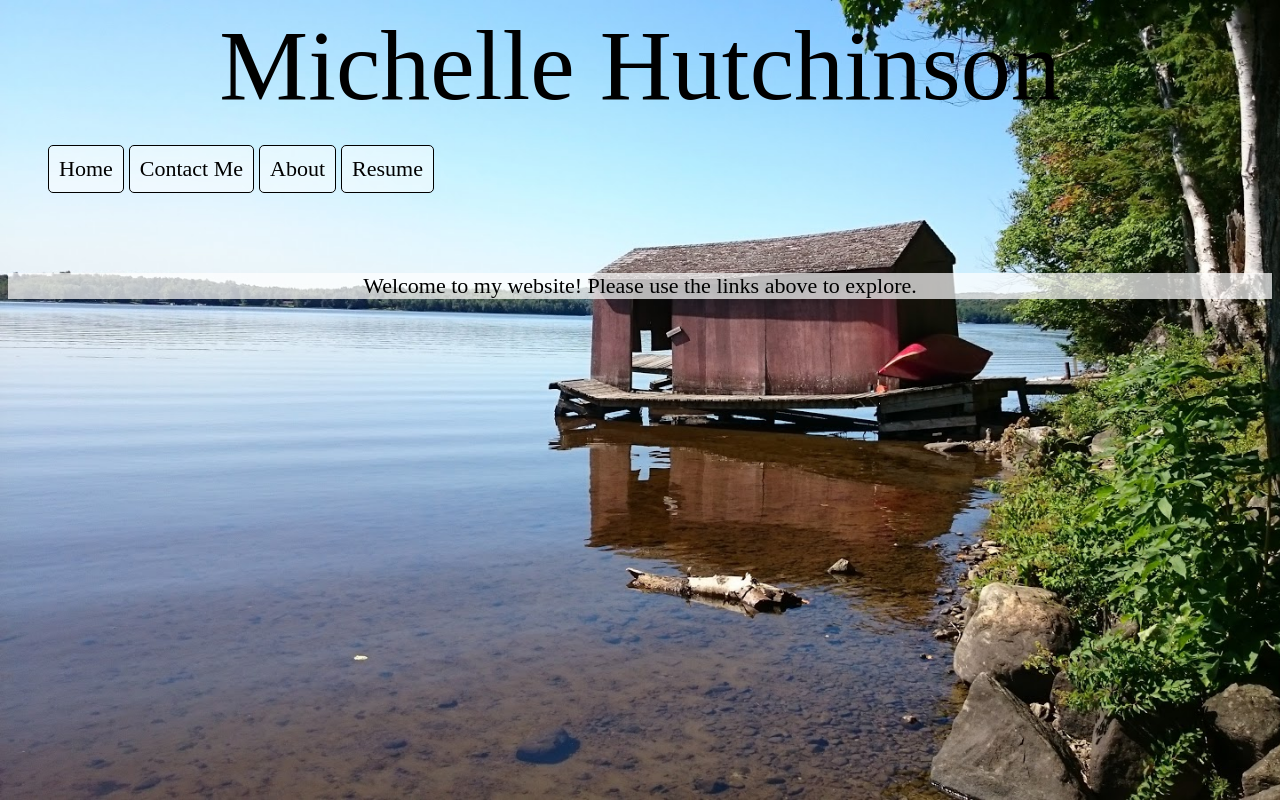
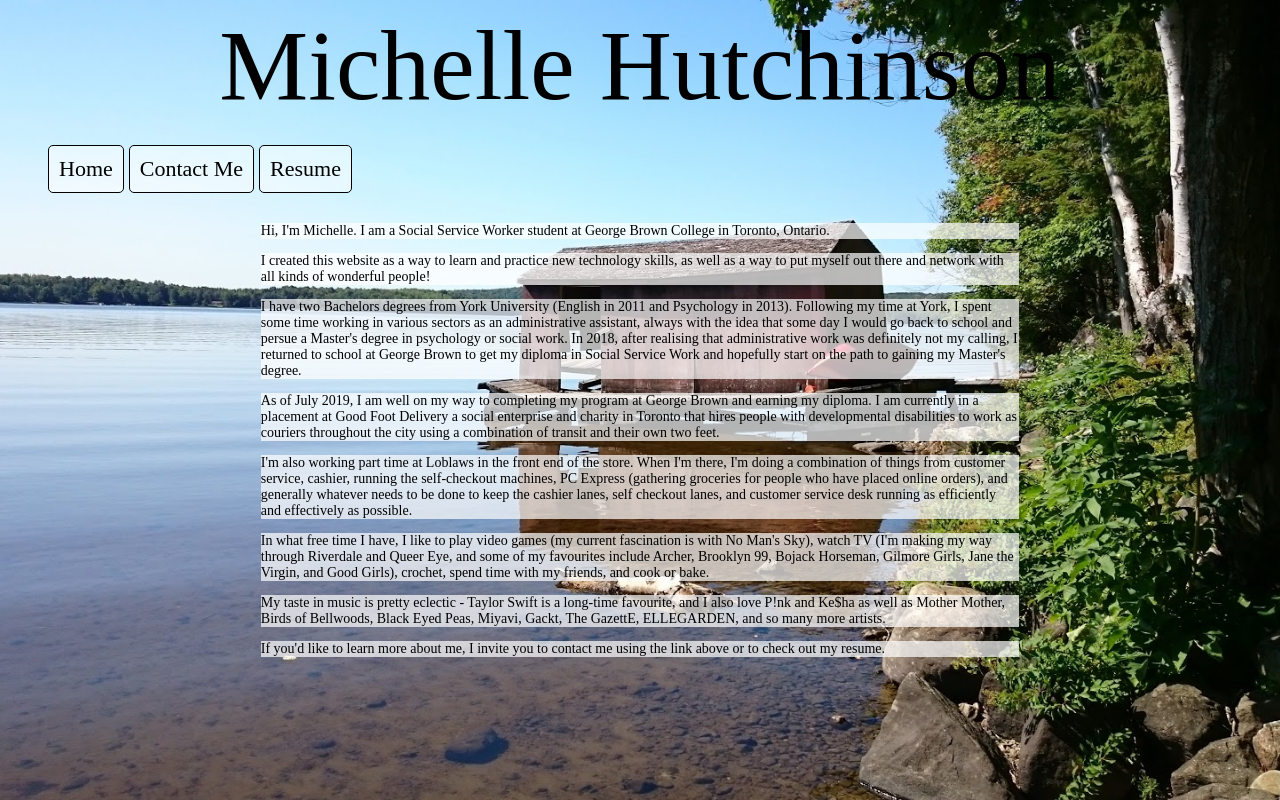
Before and after one commit to michellehutchinson/michellehutchinson.github.io, a plain HTML site: page index.html in a window 1280 px wide. Drawn offline with Linux system fonts and the light colour scheme.

Commit message:
New resume, redid intro page

```diff
--- a/index.css
+++ b/index.css
@@ -8,15 +8,27 @@
 	src: ('fonts/EdwardianScript.TTF'), format('truetype');
 }
 
+@font-face {
+	font-family: 'Miss Fajardose';
+	scr: ('fonts/MissFajardose-Regular.ttf'), format('truetype');
+}
+
+@font-face {
+	font-family: 'Poppins';
+	scr: ('fonts/Poppins-Regular.ttf'), format('truetype');
+}
+
 .background {
 	background-repeat: no-repeat;
 	display:block;
 	background-size: cover;
+	background-attachment: fixed;
+	background-position: top, center;
 }
 
 .header {
 	font-size: 100px;
-	font-family: 'Aller';
+	font-family: 'Miss Fajardose';
 	text-align: center;
 	margin-bottom: 0px;
 	font-weight: 400;
@@ -26,7 +38,7 @@
 
 .header2 {
 	font-size: 50px;
-	font-family: 'Aller';
+	font-family: 'Poppins';
 	text-align: left;
 	margin-bottom: 0px;
 	Font-weight: 300;
@@ -34,7 +46,7 @@
 }
 
 p {
-	font-family: 'Aller';
+	font-family: 'Poppins';
 	font-weight: 300;
 	font-size: 18px;
 	margin-top: 0px;
@@ -45,25 +57,27 @@ p {
 .website {
 	font-size: 18px;
 	font-weight: 300;
-	font-family: 'Aller';
+	font-family: 'Poppins';
 	text-align: center;
 	color: #000000;
 	margin-top: 0px;
 
 }
 
-.welcome {
-	font-family: 'Aller';
-	font-size: 22px;
-	text-align: center;
-	margin-top: 150px;
+.welcome p {
+	font-family: 'Poppins';
+	font-size: 14px;
+	text-align: left;
 	font-weight: 200;
 	color: #000000;
 	background-color: rgba(255, 255, 255, 0.7);
+	margin: auto;
+	margin-bottom: 14px;
+	width: 60%;
 }
 
 .title {
-	font-family: 'Aller';
+	font-family: 'Poppins';
 	font-size: 22px;
 	font-weight: normal;
 	text-align: left;
@@ -73,7 +87,7 @@ p {
 }
 
 .resume {
-	font-family: 'Aller';
+	font-family: 'Poppins';
 	font-size: 22px;
 	font-weight: 300;
 	text-align: center;
@@ -83,7 +97,7 @@ p {
 }
 
 .abtme {
-	font-family: 'Aller';
+	font-family: 'Poppins';
 	font-size: 22px;
 	font-weight: 300;
 	text-align: justify;
@@ -97,7 +111,7 @@ p {
 }
 
 .links {
-	font-family: 'Aller';
+	font-family: 'Poppins';
 	font-size: 22px;
 	font-weight: 300;
 	text-align: center;
@@ -107,7 +121,7 @@ p {
 }
 
 .contactlinks {
-	font-family: 'Aller';
+	font-family: 'Poppins';
 	font-size: 22px;
 	font-weight: 300;
 	text-align: left;
@@ -118,7 +132,7 @@ p {
 }
 
 .contactlink2 {
-	font-family: 'Aller';
+	font-family: 'Poppins';
 	font-size: 22px;
 	font-weight: 300;
 	text-align: left;
@@ -138,7 +152,7 @@ a {
 	color: #000000;
 	text-decoration: none;
 	font-weight: 300;
-	font-family: 'Aller';
+	font-family: 'Poppins';
 	display: block;
 	text-align: left;
 }
@@ -147,7 +161,7 @@ a {
 	display: inline;
    	margin-left: auto;
     	margin-right: auto;
-	font-family: 'Aller';
+	font-family: 'Poppins';
 	font-size: 18px;
 	font-weight: 300;
 	text-align: center;
@@ -159,7 +173,7 @@ a:hover {
 	color: #ffffff;
 	text-decoration: underline;
 	font-weight: 300;
-	font-family: 'Aller';
+	font-family: 'Poppins';
 }
 
 
@@ -167,7 +181,7 @@ a:hover {
 a:visited {
 	color: #666666;
 	font-weight: 300;
-	font-family: 'Aller';
+	font-family: 'Poppins';
 }
 
 li a {
--- a/index.html
+++ b/index.html
@@ -14,13 +14,36 @@
 <ul class="links">
 <li><a href="./index.html">Home</a></li>
 <li><a href="./contact.html">Contact Me</a></li>
-<li><a href="./about.html">About</a></li>
 <li><a href= "links/resume.pdf" target="_blank">Resume</a></li>
 </ul>
 
-<p class="welcome">
-	Welcome to my website! Please use the links above to explore.
+<div class="welcome">
+
+<p>
+	Hi, I'm Michelle. I am a Social Service Worker student at George Brown College in Toronto, Ontario.
 </p>
+<p>
+	I created this website as a way to learn and practice new technology skills, as well as a way to put myself out there and network with all kinds of wonderful people!
+</p>
+<p>
+	I have two Bachelors degrees from York University (English in 2011 and Psychology in 2013). Following my time at York, I spent some time working in various sectors as an administrative assistant, always with the idea that some day I would go back to school and persue a Master's degree in psychology or social work. In 2018, after realising that administrative work was definitely not my calling, I returned to school at George Brown to get my diploma in Social Service Work and hopefully start on the path to gaining my Master's degree.
+</p>
+<p>
+	As of July 2019, I am well on my way to completing my program at George Brown and earning my diploma. I am currently in a placement at Good Foot Delivery a social enterprise and charity in Toronto that hires people with developmental disabilities to work as couriers throughout the city using a combination of transit and their own two feet.
+</p>
+<p>
+	I'm also working part time at Loblaws in the front end of the store. When I'm there, I'm doing a combination of things from customer service, cashier, running the self-checkout machines, PC Express (gathering groceries for people who have placed online orders), and generally whatever needs to be done to keep the cashier lanes, self checkout lanes, and customer service desk running as efficiently and effectively as possible.
+</p>
+<p>
+	In what free time I have, I like to play video games (my current fascination is with No Man's Sky), watch TV (I'm making my way through Riverdale and Queer Eye, and some of my favourites include Archer, Brooklyn 99, Bojack Horseman, Gilmore Girls, Jane the Virgin, and Good Girls), crochet, spend time with my friends, and cook or bake.
+</p>
+<p>
+	My taste in music is pretty eclectic - Taylor Swift is a long-time favourite, and I also love P!nk and Ke$ha as well as Mother Mother, Birds of Bellwoods, Black Eyed Peas, Miyavi, Gackt, The GazettE, ELLEGARDEN, and so many more artists.
+</p>
+<p>
+	If you'd like to learn more about me, I invite you to contact me using the link above or to check out my resume.
+</p>
+</div>
 
 
 
```
Also changed, not shown: about.html (deleted, +0 -35 lines), contact.html (+0 -1 lines), fonts/MissFajardose-Regular.ttf (added), fonts/Poppins-Bold.ttf (added), fonts/Poppins-Italic.ttf (added), fonts/Poppins-Regular.ttf (added), images/brownwood-bunny-header.jpg (deleted), images/header.jpg (deleted), images/header1.jpg (deleted), 1 other file.
